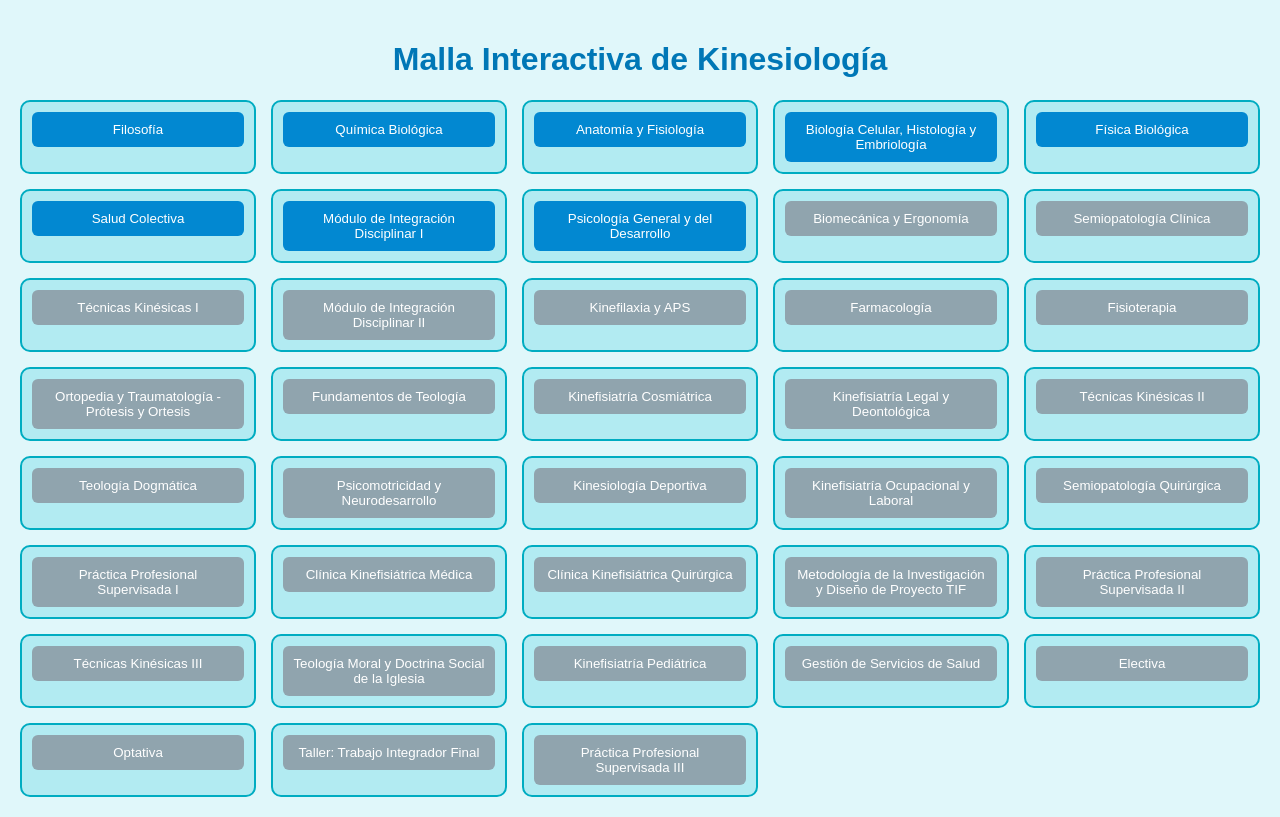
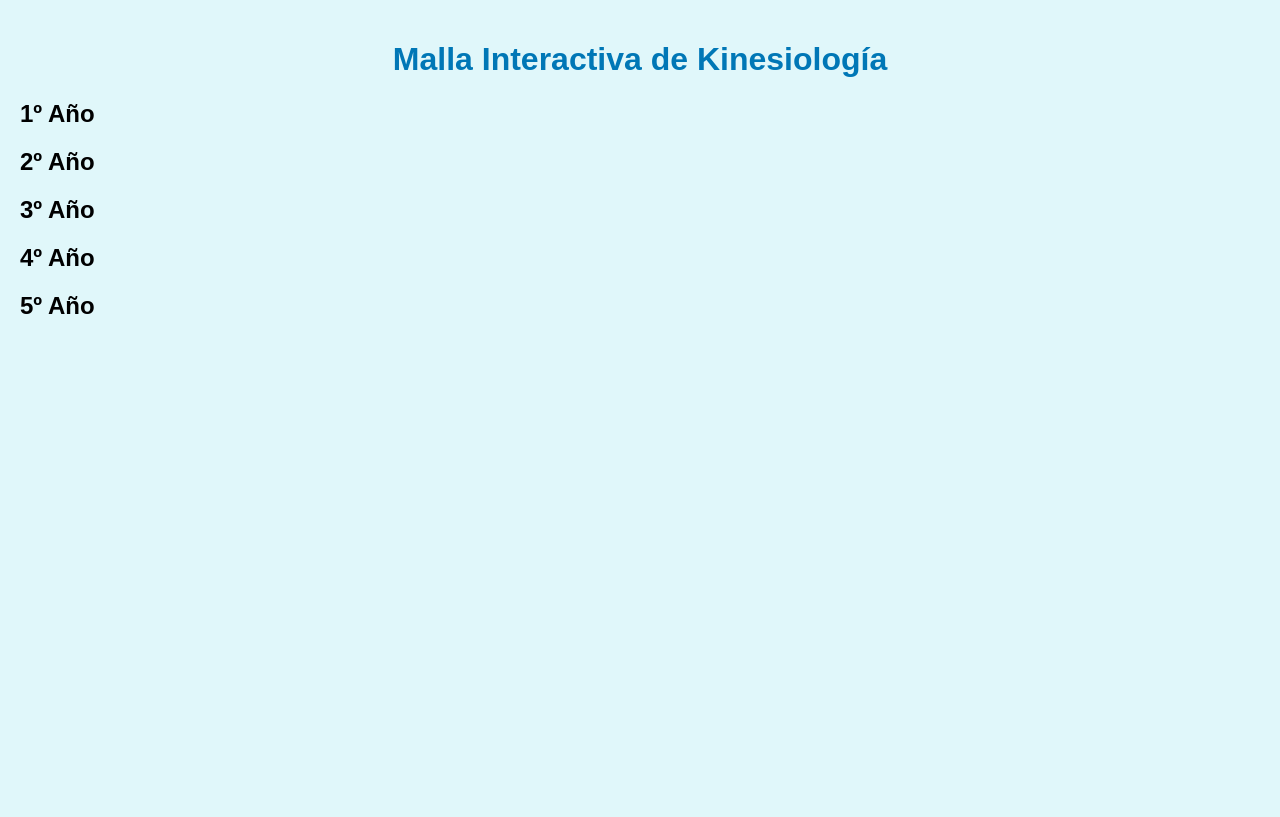
Before and after one commit to kiara-pintos/malla-kinesiolog-a, a plain HTML site: page index.html in a window 1280 px wide. Drawn offline with Linux system fonts and the light colour scheme.

Commit message:
Update index.html

```diff
--- a/index.html
+++ b/index.html
@@ -8,7 +8,14 @@
 </head>
 <body>
   <h1>Malla Interactiva de Kinesiología</h1>
-  <div class="grid" id="contenedor-materias"></div>
+  <div class="malla" id="contenedor-malla">
+  <div class="anio" id="anio1"><h2>1º Año</h2></div>
+  <div class="anio" id="anio2"><h2>2º Año</h2></div>
+  <div class="anio" id="anio3"><h2>3º Año</h2></div>
+  <div class="anio" id="anio4"><h2>4º Año</h2></div>
+  <div class="anio" id="anio5"><h2>5º Año</h2></div>
+</div>
+
 
   <script>
     const materias = [
```
